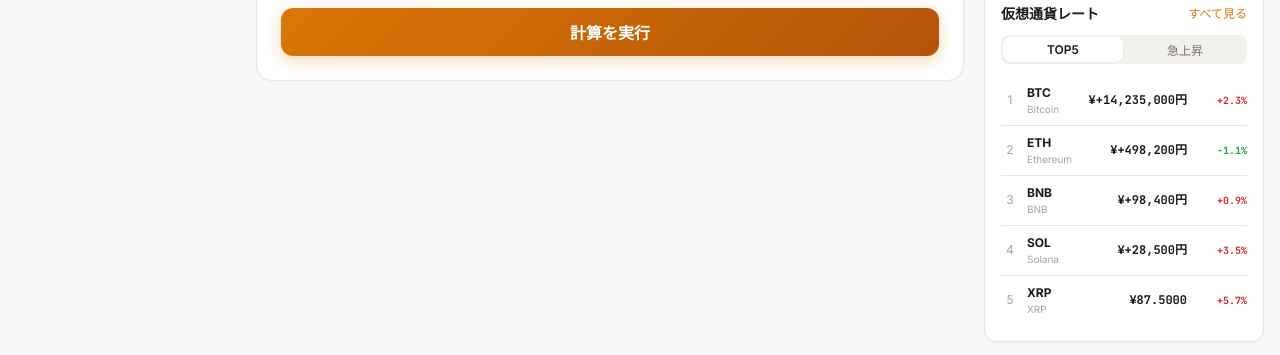
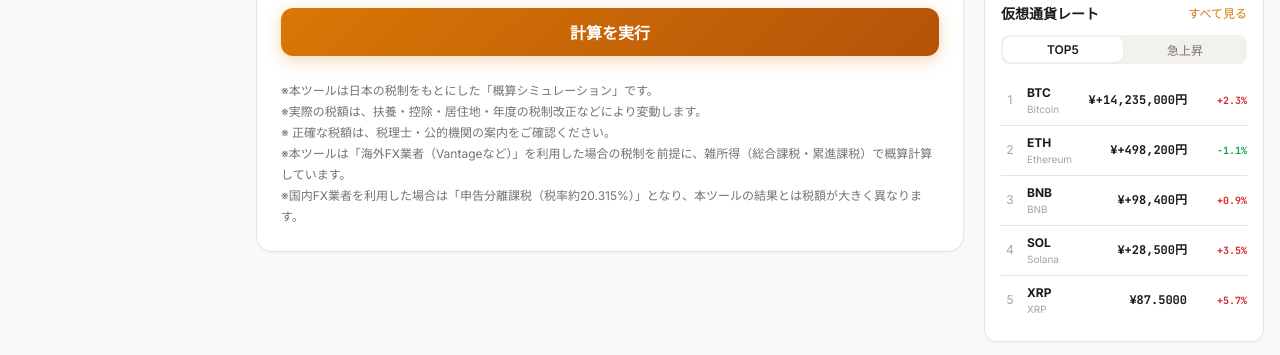
Before and after one commit to sanctuary-group/reiji-user-frontend, a plain HTML site: page tax-calculator.html in a window 1280 px wide. Shown: the part 443-798 px from the top of the page. Drawn offline with Linux system fonts and the light colour scheme.

Commit message:
注意書きの追記

```diff
--- a/tax-calculator.html
+++ b/tax-calculator.html
@@ -1,5 +1,6 @@
 <!DOCTYPE html>
 <html lang="ja">
+
 <head>
   <meta charset="UTF-8">
   <meta name="viewport" content="width=device-width, initial-scale=1.0">
@@ -9,7 +10,9 @@
   <link rel="icon" href="assets/img/logo.svg" type="image/svg+xml">
   <link rel="preconnect" href="https://fonts.googleapis.com">
   <link rel="preconnect" href="https://fonts.gstatic.com" crossorigin>
-  <link href="https://fonts.googleapis.com/css2?family=Inter:wght@400;500;600;700&family=Noto+Sans+JP:wght@400;500;600;700&family=JetBrains+Mono:wght@500;700&display=swap" rel="stylesheet">
+  <link
+    href="https://fonts.googleapis.com/css2?family=Inter:wght@400;500;600;700&family=Noto+Sans+JP:wght@400;500;600;700&family=JetBrains+Mono:wght@500;700&display=swap"
+    rel="stylesheet">
   <link rel="stylesheet" href="https://cdnjs.cloudflare.com/ajax/libs/font-awesome/6.5.1/css/all.min.css">
   <link rel="stylesheet" href="assets/css/variables.css">
   <link rel="stylesheet" href="assets/css/reset.css">
@@ -19,6 +22,7 @@
   <link rel="stylesheet" href="assets/css/shared-layout.css">
   <link rel="stylesheet" href="assets/css/pages/tax-calculator.css">
 </head>
+
 <body>
   <!-- Crypto Ticker Bar -->
   <div class="ticker-bar">
@@ -127,6 +131,14 @@
               <span class="tax-result-item-value"><span id="taxResultTakeHome">0</span> 円</span>
             </div>
           </div>
+
+          <div class="tax-helper" style="margin-top: var(--space-6); margin-bottom: 0;">
+            ※本ツールは日本の税制をもとにした「概算シミュレーション」です。<br>
+            ※実際の税額は、扶養・控除・居住地・年度の税制改正などにより変動します。<br>
+            ※ 正確な税額は、税理士・公的機関の案内をご確認ください。<br>
+            ※本ツールは「海外FX業者（Vantageなど）」を利用した場合の税制を前提に、雑所得（総合課税・累進課税）で概算計算しています。<br>
+            ※国内FX業者を利用した場合は「申告分離課税（税率約20.315%）」となり、本ツールの結果とは税額が大きく異なります。
+          </div>
         </div>
       </div>
 
@@ -225,4 +237,5 @@
   <script src="assets/js/calculator.js"></script>
   <script src="assets/js/tax-calculator.js"></script>
 </body>
+
 </html>
```
